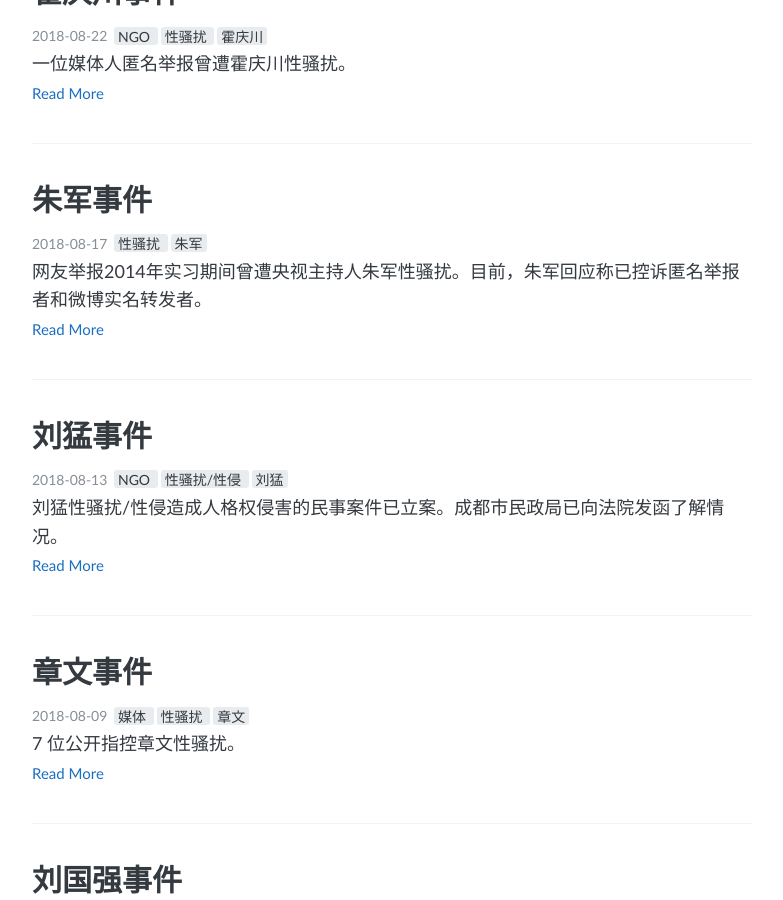
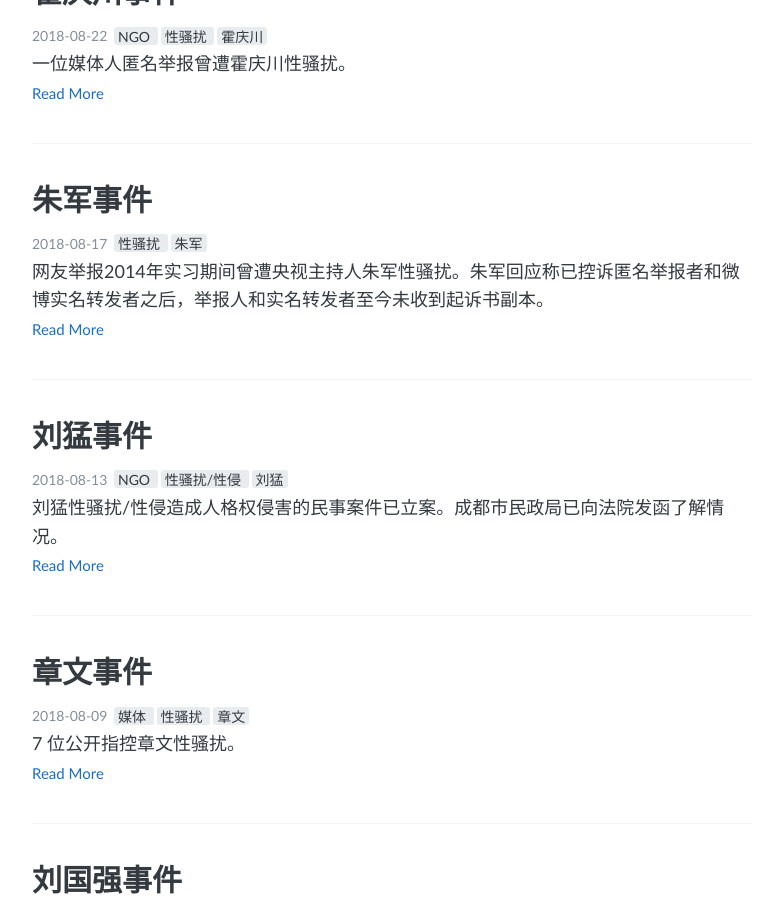
Before and after one commit to NGOMeToo/NGOMeToo.github.io, a Jekyll site: the page built from index.html, in a window 1280 px wide and 900 px high, scrolled down 1026 px. Shown: the whole window, without its empty margins (248-1031 px from the left). Built offline with Jekyll 4.4.1, drawn with Linux system fonts in a browser that asks for light colours; the list of posts is cut into pages by our own code; some of the changed lines change nothing that is shown.

Commit message:
根据麦烧同学时间线更新

```diff
--- a/_posts/2018-08-17-Zhu-Jun.md
+++ b/_posts/2018-08-17-Zhu-Jun.md
@@ -10,13 +10,14 @@
   - 性骚扰
   - 朱军
 
-description: 网友举报2014年实习期间曾遭央视主持人朱军性骚扰。目前，朱军回应称已控诉匿名举报者和微博实名转发者。
+description: 网友举报2014年实习期间曾遭央视主持人朱军性骚扰。朱军回应称已控诉匿名举报者和微博实名转发者之后，举报人和实名转发者至今未收到起诉书副本。
 
 ---
 
-> 最后更新时间：2018.8.24
+> 最后更新时间：2018.9.6
 >
-> 感谢 [Matters](https://matters.news/forum/?post=1405cfb1-566b-441c-a3ea-62bb7d563726) 共享备份、整理的信息
+> 感谢 [Matters](https://matters.news/forum/?post=1405cfb1-566b-441c-a3ea-62bb7d563726) 共享备份、整理的信息，以及麦烧同学整理的完整时间线提供的信息。
+
 
 # 1. 焦点人物
 
@@ -25,10 +26,20 @@
 [朱军](https://zh.wikipedia.org/wiki/%E6%9C%B1%E5%86%9B)，生于1964年，是中央电视台著名节目主持人，主持节目包括《艺术人生》、《音乐人生》等。他自1997年起连续主持央视春节联欢晚会，自2007年起担任全国政协委员。*（信息来自中文维基百科词条：*[朱军](https://zh.wikipedia.org/wiki/%E6%9C%B1%E5%86%9B)*）*
 
 ## 举报人
-d
+
 弦子：[弦子与她的朋友们](https://weibo.com/u/6640656158)
 
 # 2. 举报事件
+
+> 2014年6月10日，在央视《艺术人生》栏目组实习的弦子被主持人朱军在化妆间猥亵， 因为阎维文等人进入化妆间，朱军停止猥亵， 在5分钟的过程里弦子表示了拒绝。
+>
+> 2014年6月10日，弦子与同学、亲属沟通询问应该怎样处理，得到的回复是不要声张。
+>
+> 2014年6月11日，弦子与Z老师沟通，Z 老师建议弦子报警，在Z老师、Z老师的朋 友(身份为律师)和同学的陪同下，弦子前往 北京市公安局海淀分局羊坊店派出所报警。警方对弦子和Z老师分别作了笔录，在完成1个小时的笔录后，警方前往央视，在出事的化 妆间进行现场调查并调取了监控视频，稍晚， 警方在弦子的贴身衣物上进行DNA 提取，并 向弦子等人播放了监控视频。在视频回放过程 中，警方指着弦子擦嘴的画面说，”这个视频可以作为你被朱军强迫的证据”。
+>
+> 2014年6月X日，羊坊店派出所的值班警官告诉弦子，现在由北京市公安局海淀分局负 责处理此案。当天晚些时候，两名警官告诉弦 子，”朱军是正能量，要考虑这件事的影响”。 (具体日期记不清楚了)
+>
+> 2014年6月X日，北京市公安局海淀分局在没有告知弦子的情况下来到位于武汉的弦子 父母家中，向其父母施压，并要求弦子父母写 下保证书，承诺不再提及弦子曾经被朱军猥亵 一事。(具体日期记不清楚了)
 
 2018年7月26日早上，新浪微博用户[@麦烧同学](https://weibo.com/maishao) 在微博上发布了[一份匿名举报长文截图](https://matters.news/forum/?post=8374db4d-6ca4-4982-b922-2092429e39a1)[^1]，文章作者弦子（化名）指控中央电视台著名节目主持人朱军曾对她性骚扰。
 
@@ -38,9 +49,23 @@
 
 ## 【7月26日】
 
-2018年7月26日早上，新浪微博用户@麦烧同学 在微博上发布了[一份匿名举报长文截图](https://matters.news/forum/?post=8374db4d-6ca4-4982-b922-2092429e39a1)[^1]，文章作者弦子（化名）指控中央电视台著名节目主持人朱军曾对她性骚扰。
+7月26日早上5点多，弦子在微信朋友圈发布了第一篇锤子便签[长文](https://matters.news/forum/?post=8374db4d-6ca4-4982-b922-2092429e39a1)，讲述了四年前实习期间被朱军性骚扰的经过和过往四年的反思。
 
-7月26日晚，有关朱军事件又出现[第二篇匿名文章](https://matters.news/forum/?post=32b310ca-90d5-4d69-941d-cc5d9a46e0ce)[^2]，作者自称为受害女生弦子的好友，他当年曾第一时间获知此事，因此现在站出来为弦子作证。
+当日早上6点多，新浪微博用户@麦烧同学 在微博上转载了弦子的[长文图片](https://matters.news/forum/?post=8374db4d-6ca4-4982-b922-2092429e39a1)。不久，该长图微博被屏蔽。
+
+7月26日晚，举报人的朋友阿桑发长文[第二篇匿名文章](https://matters.news/forum/?post=32b310ca-90d5-4d69-941d-cc5d9a46e0ce)，在文中讲述事发当天弦子向 ta 求助，以及两人受到栏目组 M 老师施压。稍后，微博被屏蔽。
+
+## 【7月27日】
+
+财新记者[采访](https://matters.news/forum/?post=780689af-9e7a-4cb4-9039-dbe21b9785ae)了举报人弦子、朋友阿桑、Z老师、当事陪同报案的Z老师的律师、羊坊店派出所、朱军，羊坊店派出所和**朱军拒绝作出回应**。
+
+## 【7月30日】
+
+7月30日，在律师的陪同下，当事人弦子于下午两点半到达羊坊店派出所，索取四年前的调查结果，被告知案件已由北京海淀分局负责。弦子和律师在羊坊店派出所等到晚上7 点，北京海淀分局的一位警官来到派出所，让弦子就当年猥亵事件与锤子便签传播过程重新做了笔录并签字。羊坊店派出所承诺第二天会通知弦子并给她四年前的立案回执，但弦子至今未接到派出所电话。
+
+## 【8月14日】
+
+8月14日晚，麦烧同学 被施压，“如果不删掉和朱军有关的微博就要退掉目前所租的房子”。这一问题在第二天媒体报道后得到解决。
 
 ## 【8月15日】
 
@@ -50,11 +75,12 @@
 
 ### 举报人回应
 
-8月15日，新京报发布[独家报道](https://matters.news/forum/?post=3285e6c0-16d6-4d54-8651-b1d43bc89755)，@麦烧同学 和弦子均接受了采访。@麦烧同学 表示，她尚未收到法院传票，且自7月份一直在与律师接触；待收到法院传票后她将以法律途径应诉，弦子将为她作证。 弦子表示，如果对簿公堂，她将出庭作证；四年前事发后她就曾报警，关注“那些证据到底是什么结果，监控录像是否还在”。
+8月15日，新京报发布对@麦烧同学 和弦子的采访[独家报道](https://matters.news/forum/?post=3285e6c0-16d6-4d54-8651-b1d43bc89755)。@麦烧同学 表示，她尚未收到法院传票，且自7月份一直在与律师接触；待收到法院传票后她将以法律途径应诉，弦子将为她作证。弦子表示，如果对簿公堂，她将出庭作证；四年前事发后她就曾报警，关注“那些证据到底是什么结果，监控录像是否还在”。这篇发表在公众号的文章于第二天被删除。
+
 
 ## 【8月16日】
 
-### 举报人回应
+8月16日，麦烧同学[发布微博](https://weibo.com/1748887953/GvDAUqLJK?from=page_1005051748887953_profile&wvr=6&mod=weibotime&type=comment)寻求更多的被朱军性骚扰的受害者站出来与她和弦子取得联系，并将该微博置顶。[^8]
 
 Vista看天下发布了另一篇采访[《对话朱军“性骚扰”爆料人：若上法庭，不会退缩》](https://matters.news/forum/?post=82da347c-25ba-4722-965a-38eb7bc8d780) ，@麦烧同学 在采访中表示自己目前仍未收到法院通知；如果对簿公堂，受害女生愿意出来作证，受害女生的母亲也支持“一定要告到底”。
 
@@ -66,22 +92,45 @@
 
 8月17日，[弦子透过微博发表了针对朱军律师声明的回应声明](https://matters.news/forum/?post=71c1a95b-32d7-46a9-bd1a-69fd54e8c8ad)，澄清自己4年来与朱军没有任何联系；反驳朱军律师“20天的调查、取证”不应绕过自己这名当事人；重申海淀公安当年曾对弦子衣物、DNA、央视监控录像等证据进行了取证，近日（2018年7月30日）她再次申请催问进展却未得到回复。
 
+声明中表示，“希望北京星权律师事务所能够严肃认真对待事实和法律，而非继续破坏法律和律师声明”的严肃性。如北京星权律师事务所继续传播“朱军性骚扰(猥亵)实习生(我本人)为不实信息”的谣言，本人将依法对星权律师事务所及相关代理律师进行追责”。
+
+## 【8月18日】
+
+8月18日，弦子的微博被限制转发，只能发布微博，其他人不能转发其微博内容。
+
 ## 【8月20日】
 
 ### 举报人回应
 
-8月20日早上，性骚扰当事人又通过百度百家号“弦子与她的朋友们”[发布了13分钟的采访视频，自述事件经过](https://matters.news/forum/?post=9fa9dce1-2466-4720-8eb7-72380099211b)。（ [《性骚扰当事人视频自述：朱军给我看手相，手伸进裙底未遂后强吻》](https://mbd.baidu.com/newspage/data/landingshare?pageType=1&isBdboxFrom=1&context=%7B%22nid%22%3A%22news_9231794394569037957%22%2C%22sourceFrom%22%3A%22bjh%22%7D)）
+8月20日早上，举报人弦子通过百度百家号“弦子与她的朋友们”[发布了13分钟的采访视频[《性骚扰当事人视频自述：朱军给我看手相，手伸进裙底未遂后强吻》](https://mbd.baidu.com/newspage/data/landingshare?pageType=1&isBdboxFrom=1&context=%7B%22nid%22%3A%22news_9231794394569037957%22%2C%22sourceFrom%22%3A%22bjh%22%7D)，自述事件经过](https://matters.news/forum/?post=9fa9dce1-2466-4720-8eb7-72380099211b)。弦子第一次在镜头前讲 述了四年前发生的事情，并希望更多受害人能够站出来维护自身合法权益。
+
+## 【8月22日】
+
+8月22日，「人物」对弦子作了采访报道：《[举报性骚扰之后](https://no404more.github.io/Terminus/archive/2018/08/22/xianzi-jubao-xingsaorao.html)》，不久发布在微信公号的这篇文章被和谐。
 
 ## 【8月23日】
 
-举报人弦子发微博称[收到电话骚扰、威胁](https://weibo.com/tv/v/Gw1w8wBQs?fid=1034:4276323292516953)
+8月22日至23日晚，举报人弦子不断接到异地恐吓电话，电话中以弦子母亲的安全来威胁;23日晚，恐吓电话和录音在微博上得到披露。
 
-<iframe height=450 width=800 src="https://f.us.sinaimg.cn/002nqLfqlx07n3Zj1wze010402001YdW0k010.mp4?label=mp4_720p&template=720x1280.24&Expires=1535126944&ssig=BvqHLDwRJe&KID=unistore,video">
-</iframe>
+原微博：[https://weibo.com/tv/v/Gw1w8wBQs?fid=1034:4276323292516953](https://weibo.com/tv/v/Gw1w8wBQs?fid=1034:4276323292516953)
+
+音频：[https://f.us.sinaimg.cn/002nqLfqlx07n3Zj1wze010402001YdW0k010.mp4?label=mp4_720p&template=720x1280.24&Expires=1535126944&ssig=BvqHLDwRJe&KID=unistore，video](https://f.us.sinaimg.cn/002nqLfqlx07n3Zj1wze010402001YdW0k010.mp4?label=mp4_720p&template=720x1280.24&Expires=1535126944&ssig=BvqHLDwRJe&KID=unistore,video) （右键另存为可下载）
 
 ## 【8月24日】
 
-「麦烧同学」实名发帖[回应](https://weibo.com/1748887953/Gw8zXz72K)[^9]「朱军律师的声明」。
+8月24日下午，在等待9天仍未收到朱军起诉书副本的前提下，@麦烧同学 实名发帖[《针对”朱军律师声明”的回应》](https://weibo.com/1748887953/Gw8zXz72K)[^9]回应「朱军律师的声明」。呼吁朱军的律师和其律师取得联系，以便尽快推进司法进程。在回应中表示，“这一案件不仅关乎我本人和受害人的自身利益，也将作为一个 标尺来判断中国司法是否能够保障女性的合法权益”。
+
+## 【8月27日】
+
+8月27日，麦烧同学和律师前往公证处，对证据进行了公证。当天，正在召开的全国人大会议宣布，针对社会各界普遍关注的 性骚扰问题，民典法将对性骚扰作出规定。违 背他人意愿，以言语、行动或者利用从属关系 等方式对他人实施性骚扰的，受害人可以依法请求行为人承担民事责任。用人单位应当在工作场所采取合理的预防、投诉、处置等措施， 预防和制止性骚扰行为。
+
+## 【9月5日】
+
+9月5日，弦子的微博转发功能恢复。当日，麦烧同学整理了朱军事件的时间线《从2014年到2018年，朱军涉嫌猥亵女实习生一事，发生了什么和正在发生什么》[^10]，在微博上发布。发布半小时后，微博被屏蔽。
+
+## 【9月6日】
+
+截止到9月6日，北京市警方、朱军本人、朱军的代理律师，仍未回应任何媒体的采访要求。麦烧同学仍没有收到法院的起诉书副本。当天，麦烧同学在微博发长图更新了时间线[^11]，不久该图片被屏蔽。
 
 # 4. 各界意见
 
@@ -129,3 +178,7 @@
 [^8]:![网友呼吁发声](https://i.imgur.com/vK39aKV.jpg)
 
 [^9]:![麦烧同学声明.jpg](https://i.loli.net/2018/08/24/5b801ec3859d6.jpg)
+
+[^10]:![麦烧同学0905时间线](https://i.loli.net/2018/09/06/5b9142fcf2691.jpg)
+
+[^11]:![麦烧同学0906时间线](https://i.loli.net/2018/09/06/5b912c6864d25.jpg)
```
